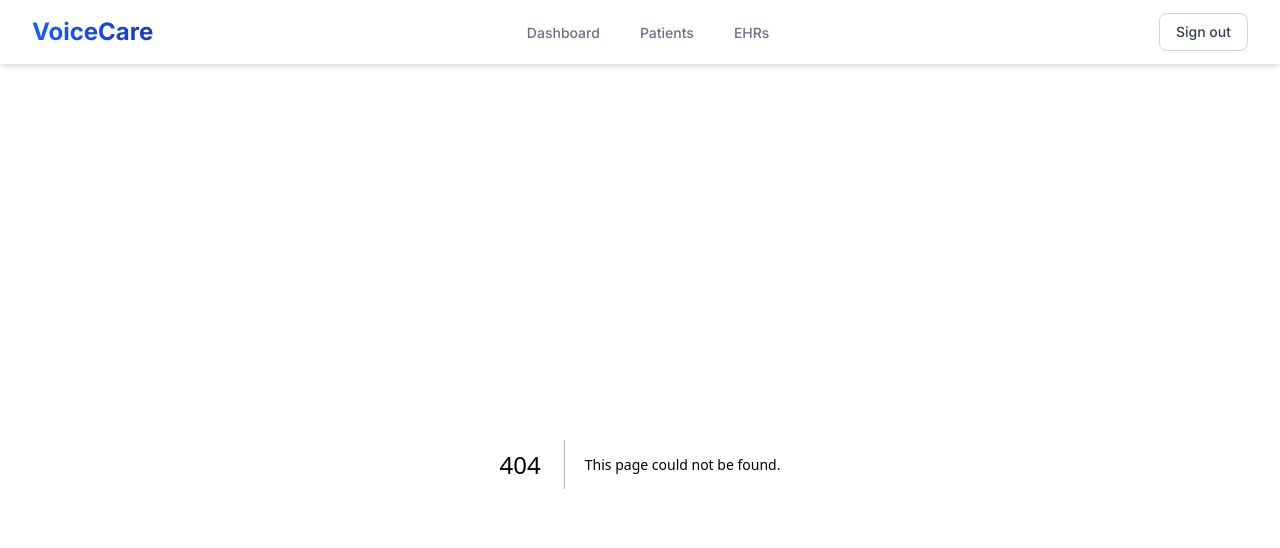
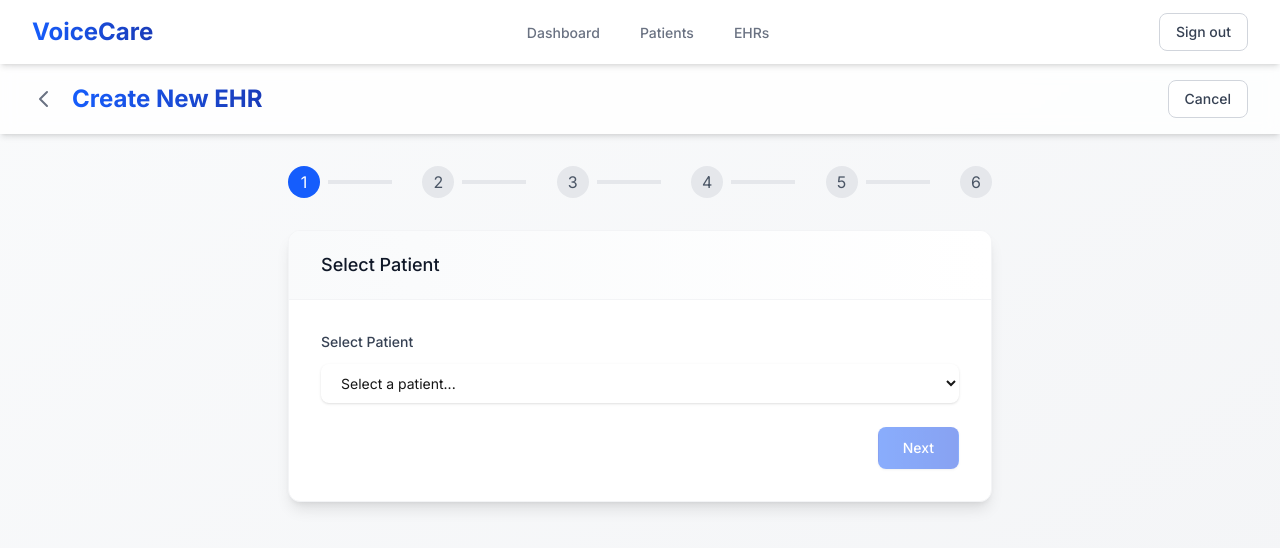
Before and after one commit to Voice-to-EHR-Tietoevry-Oamk/voice-to-ehr, a Next.js app in the folder frontend/: page /ehrs/new in a window 1280 px wide. Before the commit this address had no page. Shown: the top 548 px of the page. Built offline with nearby package versions, Linux system fonts and the light colour scheme; sample sign-in values are in the browser's storage.

Commit message:
Add NewEhrPage component to handle new EHR creation, passing patientId from search parameters to NewEhrPageClient for rendering.

```diff
--- /dev/null
+++ b/frontend/app/ehrs/new/page.tsx
@@ -0,0 +1,12 @@
+import { use } from 'react';
+import NewEhrPageClient from './NewEhrPageClient';
+
+interface PageProps {
+  searchParams: { [key: string]: string | string[] | undefined };
+}
+
+export default function NewEhrPage({ searchParams }: PageProps) {
+  const patientId = searchParams.patientId as string | undefined;
+
+  return <NewEhrPageClient patientId={patientId} />;
+}
```
